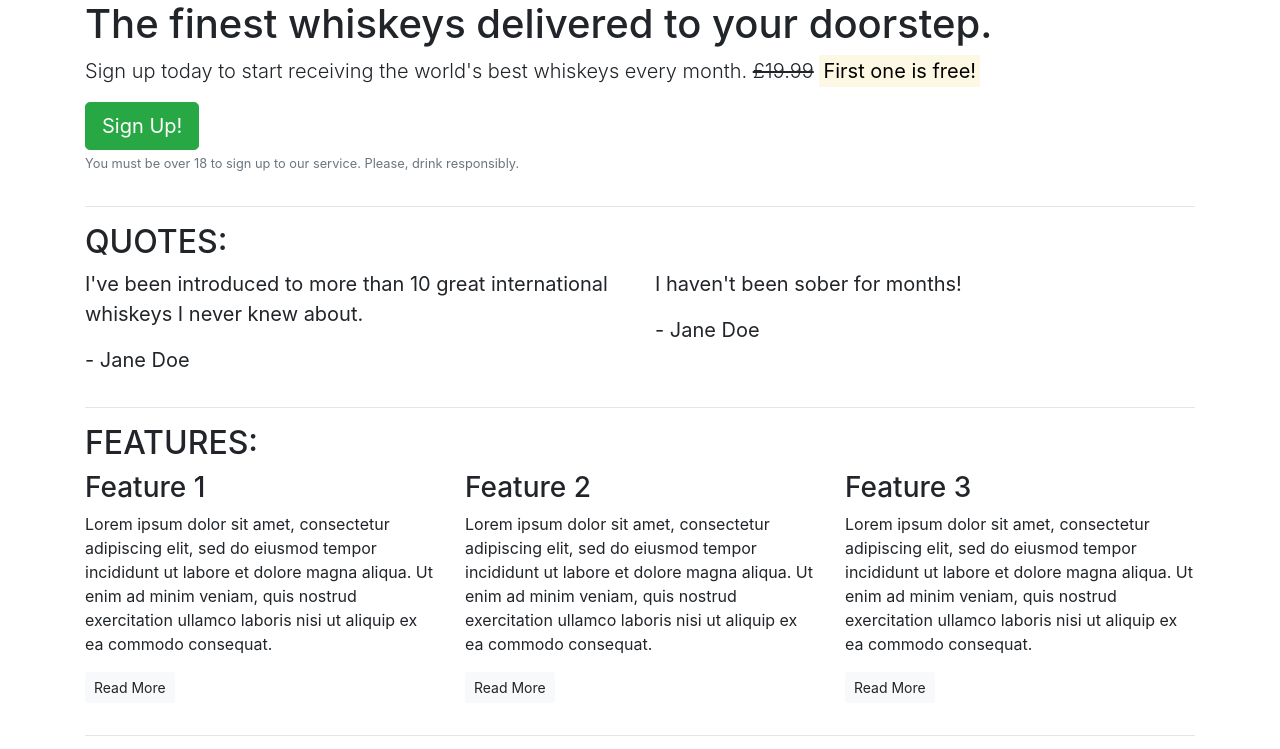
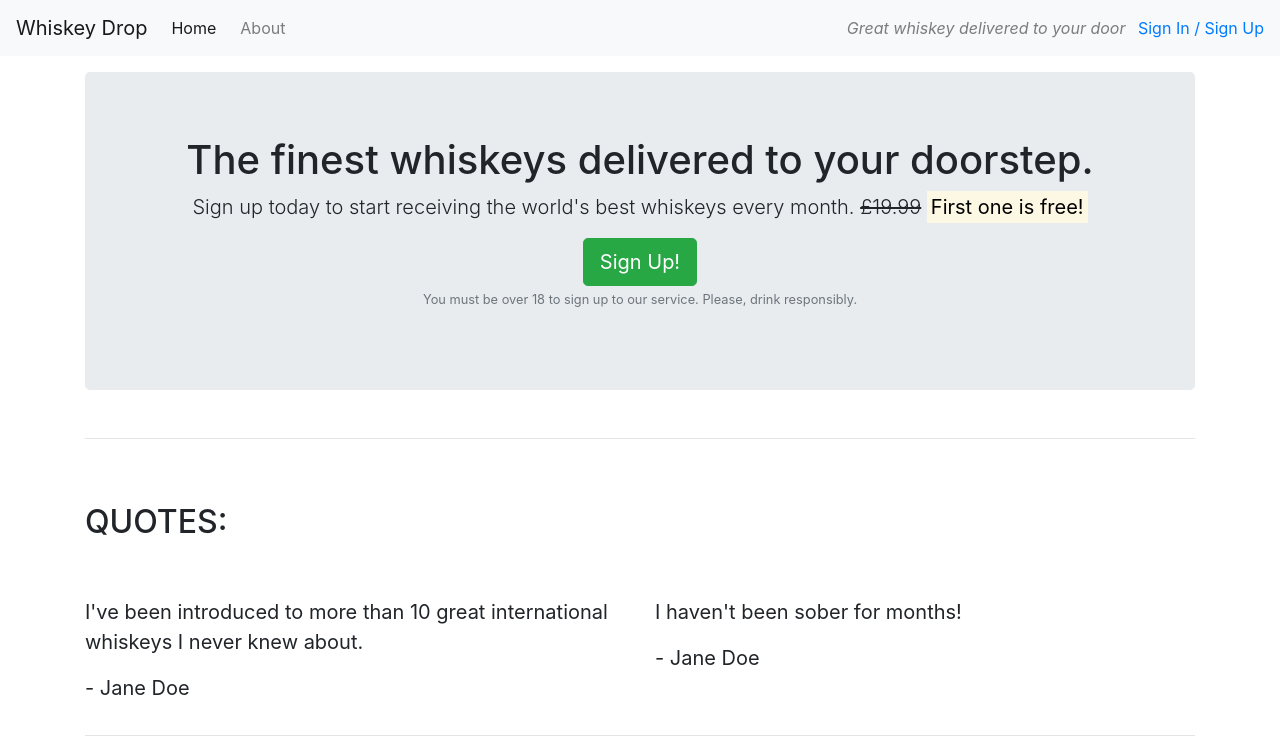
Before and after one commit to belaventer/ci-bootstrap-basecamp, a plain HTML site: page index.html in a window 1280 px wide. Shown: the top 749 px of the page. Drawn offline with nearby package versions, Linux system fonts and the light colour scheme.

Commit message:
Add jumbotron and nav bar

```diff
--- a/index.html
+++ b/index.html
@@ -17,23 +17,40 @@
     ></script>
   </head>
   <body>
-    <article class="container">
+    <!--Nav-->
+    <nav class="navbar navbar-light navbar-expand-sm bg-light">
+        <a href="/" class="navbar-brand">
+                    Whiskey Drop</a>
+        <ul class="navbar-nav mr-auto">
+            <li class="active nav-item mr-2"><a class="nav-link" href="/">Home</a></li>
+            <li class="nav-item mr-2"><a class="nav-link" href="">About</a></li>
+            <li class="nav-item mr-2 d-block d-sm-none"><a class="nav-link" href="">Sign In / Sign Up</a></li>
+        </ul>
+
+        <div class="d-none d-md-block">
+            <p class="navbar-text my-auto mr-2"><i>Great whiskey delivered to your door</i></p>
+            <a href="/login">Sign In / Sign Up</a>
+        </div>
+    </nav>
+    <!-- /nav -->
+
+    <article class="container mt-3">
       <!-- Callout -->
       <div class="row">
         <div class="col-12">
-          <section class="callout">
+          <section class="callout jumbotron text-center">
             <h1>The finest whiskeys delivered to your doorstep.</h1>
             <p class="lead">
               Sign up today to start receiving the world's best whiskeys every
-              month. <s>£19.99</s>
+              month.
+              <s class="d-none d-sm-inline">£19.99</s>
+              <span class="d-inline d-sm-none"><br></span>
               <strong><mark>First one is free!</mark></strong>
             </p>
             <button class="btn btn-success btn-lg">Sign Up!</button>
             <p class="text-muted">
-              <small
-                >You must be over 18 to sign up to our service. Please, drink
-                responsibly.</small
-              >
+              <small>You must be over 18 to sign up to our service. Please, drink
+                responsibly.</small>
             </p>
           </section>
         </div>
@@ -44,7 +61,7 @@
       <!-- Quotes -->
       <section class="quotes">
         <div class="row">
-          <div class="col-12">
+          <div class="col-12 my-5">
             <h2 class="text-uppercase">Quotes:</h2>
           </div>
         </div>
@@ -70,7 +87,7 @@
       <hr />
 
       <!-- Features -->
-      <section class="features">
+      <section class="features my-5">
         <div class="row">
           <div class="col-12">
             <h2 class="text-uppercase">Features:</h2>
@@ -121,7 +138,7 @@
       <!-- Favourites -->
       <section class="montly-favourites">
         <div class="row">
-          <div class="col-12">
+          <div class="col-12 my-5">
             <h2 class="text-uppercase">Montly favourites:</h2>
           </div>
         </div>
```
Also changed, not shown: 1 other file.
